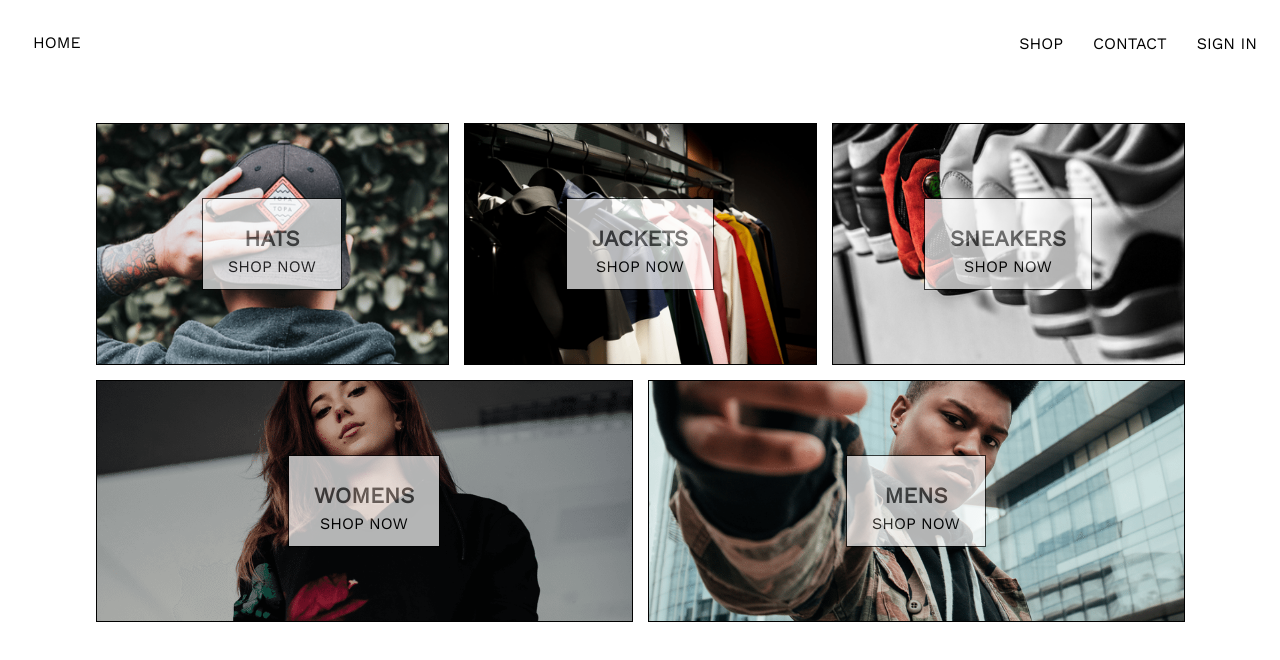
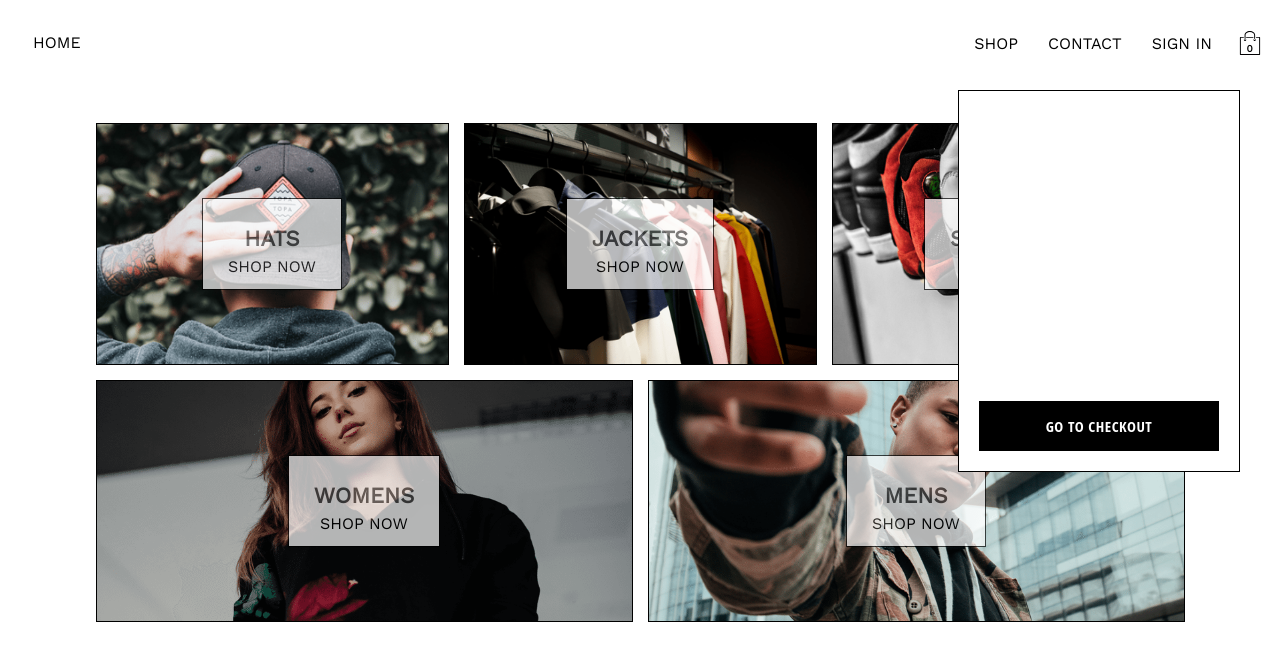
Before and after one commit to kumarMangesh/clothing-store, a React (Create React App) app: page / in a window 1280 px wide. Shown: the top 660 px of the page. Built offline with nearby package versions, Linux system fonts and the light colour scheme; no server answers.

Commit message:
added cart and its hidden funcationality

```diff
--- /dev/null
+++ b/src/component/cart-dropdown/cart-dropdown.jsx
@@ -0,0 +1,12 @@
+import React from "react";
+import './cart-dropdown.styles.scss'
+
+import CustomButton from "../custom-button/custom-button.component";
+
+const CardDropdown=()=>(
+    <div className="cart-dropdown">
+        <div className="cart-items"/>
+            <CustomButton>Go to checkout</CustomButton>
+    </div>
+);
+export default CardDropdown;
--- /dev/null
+++ b/src/component/cart-dropdown/cart-dropdown.styles.scss
@@ -0,0 +1,24 @@
+.cart-dropdown {
+  position: absolute;
+  width: 240px;
+  height: 340px;
+  display: flex;
+  flex-direction: column;
+  padding: 20px;
+  border: 1px solid black;
+  background-color: white;
+  top: 90px;
+  right: 40px;
+  z-index: 5;
+
+  .cart-items {
+    height: 240px;
+    display: flex;
+    flex-direction: column;
+    overflow: scroll;
+  }
+
+  button {
+    margin-top: auto;
+  }
+}
--- /dev/null
+++ b/src/component/cart-icon/cart-icon.component.jsx
@@ -0,0 +1,17 @@
+import React from "react";
+import {ReactComponent as ShoppingIcon} from '../../assets/crown/shopping-bag.svg';
+import {connect} from 'react-redux';
+import { toggleCartHidden } from "../../redux/cart/cart.action";
+import './cart-icon.styles.scss';
+
+const CartIcon=({toggleCartHidden})=>(
+    <div className='cart-icon' onClick={toggleCartHidden}>
+        <ShoppingIcon className='shopping-icon'/>
+        <span className="item-count">0</span>
+    </div>
+);
+
+const mapDispatchToprops=disptch=>({
+toggleCartHidden:()=>disptch(toggleCartHidden())
+})
+export default connect(null,mapDispatchToprops)(CartIcon);
--- /dev/null
+++ b/src/component/cart-icon/cart-icon.styles.scss
@@ -0,0 +1,21 @@
+.cart-icon {
+  width: 45px;
+  height: 45px;
+  position: relative;
+  display: flex;
+  align-items: center;
+  justify-content: center;
+  cursor: pointer;
+
+  .shopping-icon {
+    width: 24px;
+    height: 24px;
+  }
+
+  .item-count {
+    position: absolute;
+    font-size: 10px;
+    font-weight: bold;
+    bottom: 12px;
+  }
+}
--- a/src/component/header/header.component.jsx
+++ b/src/component/header/header.component.jsx
@@ -4,8 +4,10 @@
 
 import './header.styles.scss'
 import { auth } from "../firebase/firebase.utils";
+import CartIcon from "../cart-icon/cart-icon.component";
+import CardDropdown from "../cart-dropdown/cart-dropdown";
 
-const Header=({currentUser})=>{
+const Header=({currentUser,hidden})=>{
     return(
         <div className="header">
             <Link className="logo-container" to='/'>HOME</Link>
@@ -14,13 +16,16 @@
                 <Link className="option" to="/contact">CONTACT</Link>
                 {currentUser ? (<div className="option" onClick={()=>auth.signOut()}>SIGN OUT</div>)
                 :(<Link className="option" to="/signin">SIGN IN</Link>)}
+                <CartIcon />
             </div>
+            {hidden ? null : <CardDropdown/>}
         </div>
     )
 }
 
-const mapStateToProps=state=>({
-    currentUser:state.user.currentUser
+const mapStateToProps=({user:{currentUser},cart:{hidden}})=>({
+    currentUser,
+    hidden
 })
 
 export default connect(mapStateToProps)(Header);
--- /dev/null
+++ b/src/redux/cart/cart.action.js
@@ -0,0 +1,5 @@
+import CartActionType from "./cart.types";
+
+export const toggleCartHidden=()=>({
+    type:CartActionType.TOGGLE_CART_HIDDEN
+});
--- /dev/null
+++ b/src/redux/cart/cart.reducer.js
@@ -0,0 +1,17 @@
+import CartActionType from "./cart.types";
+
+const INITIAL_STATE = {
+    hidden: true
+}
+
+const CartReducer = (state = INITIAL_STATE, action) => {
+    switch (action.type) {
+        case CartActionType.TOGGLE_CART_HIDDEN:
+            return {
+                ...state,
+                hidden: !state.hidden
+            }
+        default: return { state }
+    }
+}
+export default CartReducer;
--- /dev/null
+++ b/src/redux/cart/cart.types.js
@@ -0,0 +1,7 @@
+
+
+const CartActionType={
+    TOGGLE_CART_HIDDEN:"TOGGLE_CART_HIDDEN"
+}
+
+export default CartActionType
--- a/src/redux/root-reducer.js
+++ b/src/redux/root-reducer.js
@@ -1,6 +1,9 @@
 import { combineReducers } from "redux";
 import userReducer from "./user/user-reducer";
+import CartReducer from "./cart/cart.reducer";
 
 export default combineReducers({
-    user:userReducer
+    user:userReducer,
+    cart:CartReducer
+
 })
```
Also changed, not shown: src/assets/crown/shopping-bag.svg (added).
